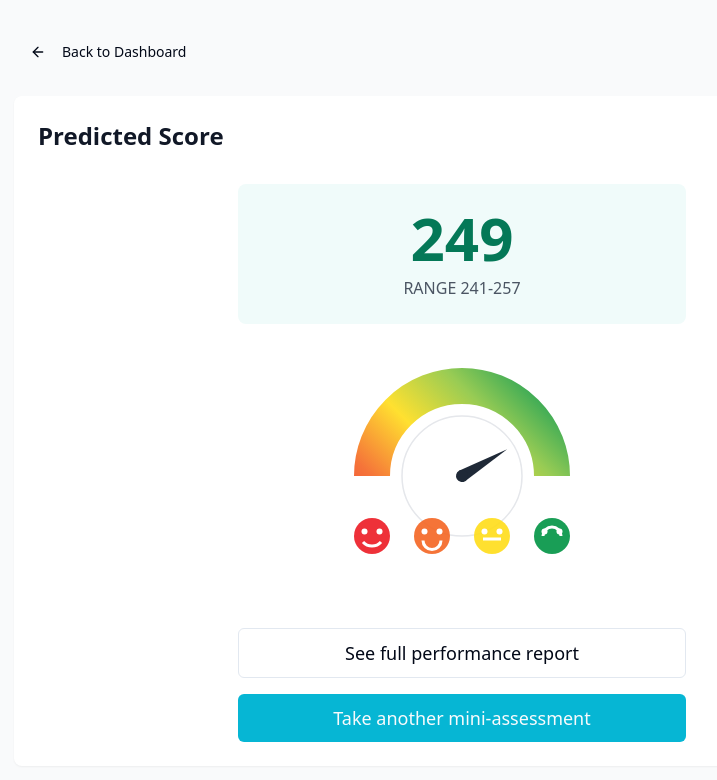
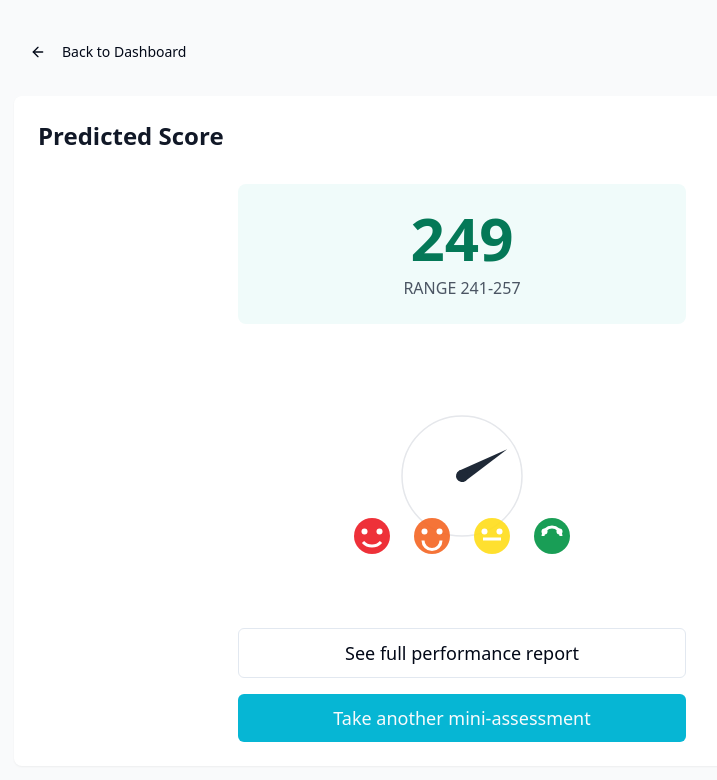
Before and after one commit to MarkPearce/scorecraft-creator, a React (Vite) app: page /concept2 in a window 1280 px wide. Shown: the top 780 px of the page, without its empty margins (178-895 px from the left). Built offline with nearby package versions, Linux system fonts and the light colour scheme.

Commit message:
Use conic gradient for gauge
Use a conic gradient in the gauge to improve the visual appearance and alignment with the arc.

```diff
--- a/src/pages/Concept2.tsx
+++ b/src/pages/Concept2.tsx
@@ -49,29 +49,28 @@ const Concept2 = () => {
             <div className="relative w-80 h-60">
               <svg viewBox="0 0 200 160" className="w-full h-full">
                 <defs>
-                  <linearGradient
-                    id="gaugeGradient"
-                    gradientUnits="userSpaceOnUse"
-                    x1="40"
-                    y1="140"
-                    x2="160"
-                    y2="20"
-                  >
-                    <stop offset="0%" stopColor="#ed1b24" />
-                    <stop offset="25%" stopColor="#f46523" />
-                    <stop offset="50%" stopColor="#ffdd19" />
-                    <stop offset="75%" stopColor="#8dc641" />
-                    <stop offset="100%" stopColor="#019444" />
-                  </linearGradient>
+                  <radialGradient id="gaugeGradient" cx="50%" cy="50%">
+                    <stop offset="0%" stopColor="white" />
+                    <stop offset="100%" stopColor="white" stopOpacity="0" />
+                  </radialGradient>
                 </defs>
 
                 {/* Single gradient arc */}
                 <path
                   d="M 40 80 A 60 60 0 0 1 160 80"
                   fill="none"
-                  stroke="url(#gaugeGradient)"
+                  stroke="url(#conicGradient)"
                   strokeWidth="24"
                   strokeLinecap="butt"
+                  style={{
+                    stroke: `conic-gradient(from 180deg at 50% 50%,
+                      #ed1b24 0%,
+                      #f46523 20%,
+                      #ffdd19 40%,
+                      #8dc641 60%,
+                      #019444 80%
+                    )`
+                  }}
                   className="opacity-90"
                 />
 
```
